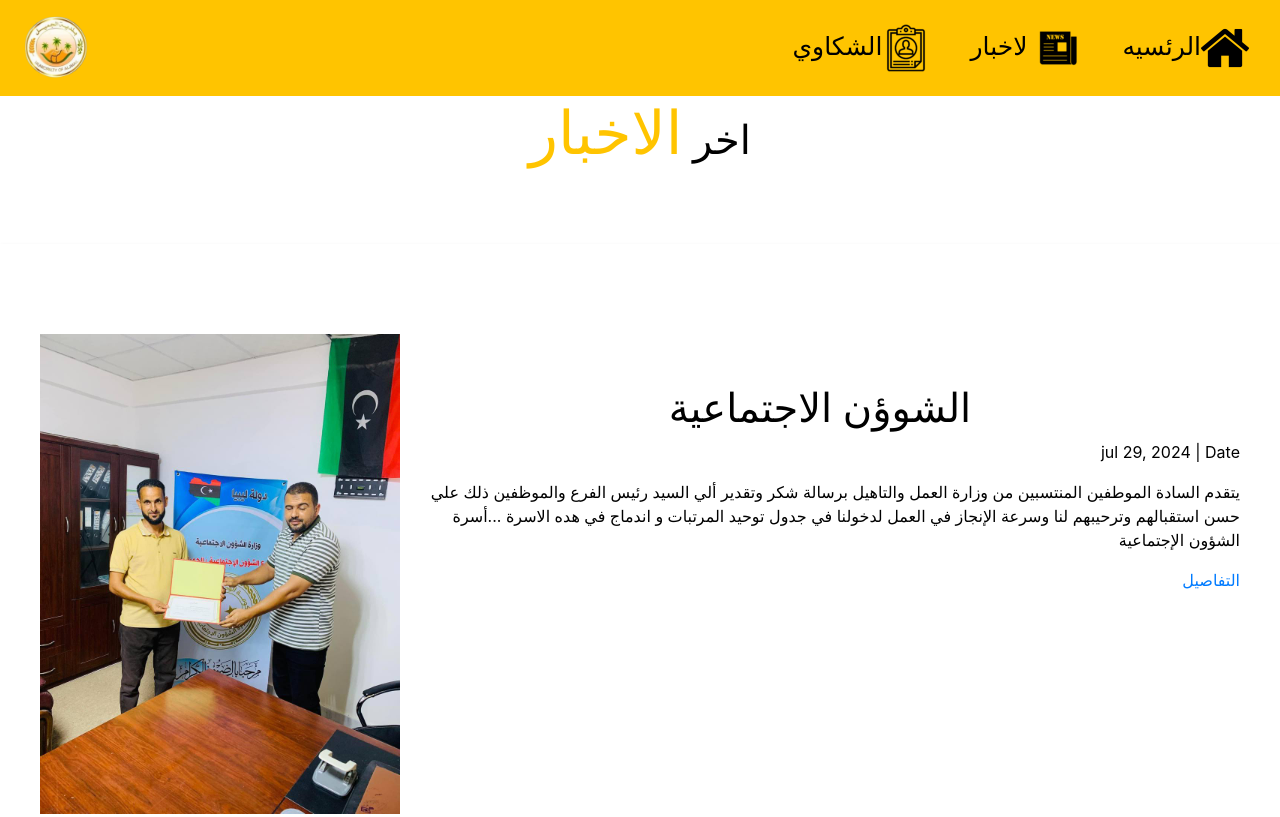
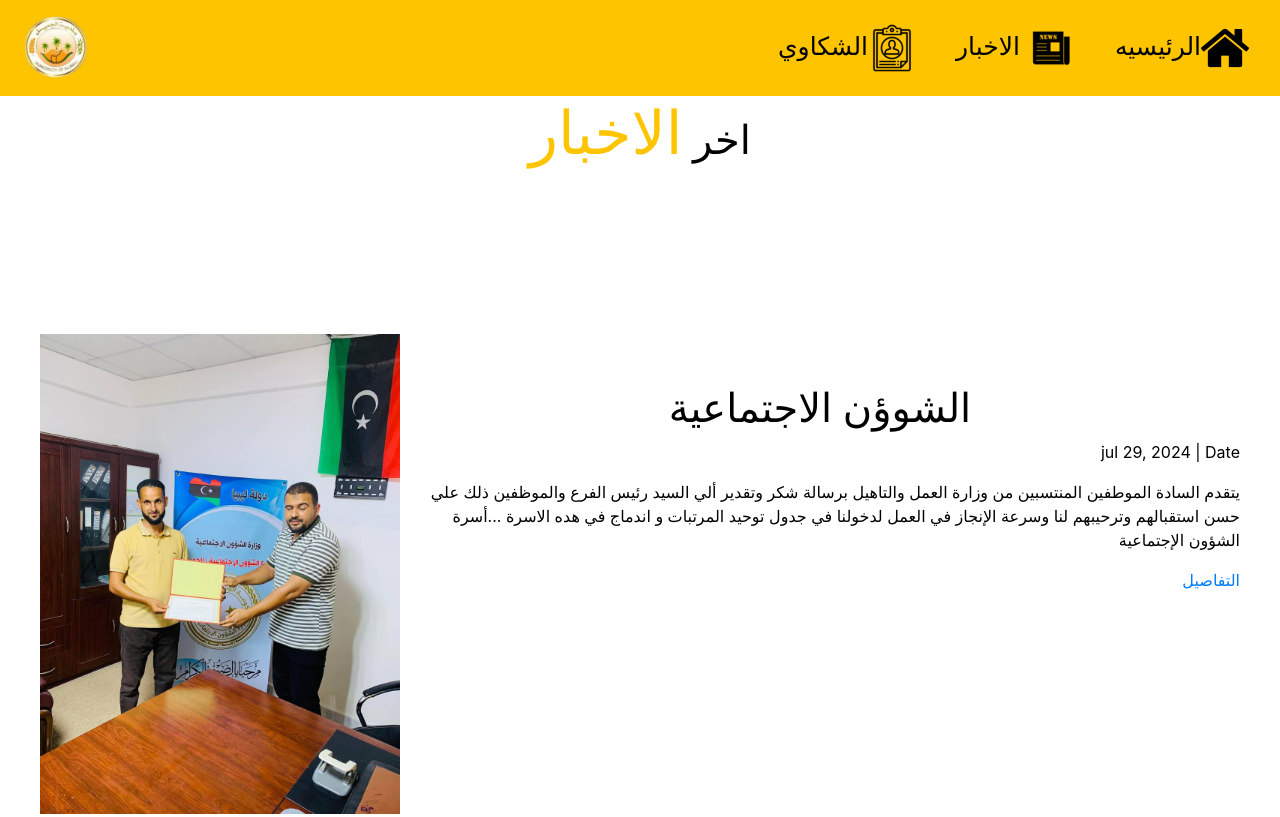
Before and after one commit to waseem337/AL-_-jamil-_-Municipality, a plain HTML site: page demo.html in a window 1280 px wide. Shown: the top 817 px of the page. Drawn offline with nearby package versions, Linux system fonts and the light colour scheme.

Commit message:
Update demo.html

```diff
--- a/demo.html
+++ b/demo.html
@@ -26,8 +26,8 @@
               </button>
             <ul class="list">
                 <li class="nav-itm"><a href="demo.1.html">الشكاوي<img src="img/0ز1.png" alt=""></a></li>
-                <li class="nav-itm"><a href="demo.html">لاخبار <img src="img/0ز2.png" alt=""></a></li>
-                <li class="nav-itm"><a href="index.html">الرئسيه<img src="img/0ز3.png" alt=""></a></li>
+                <li class="nav-itm"><a href="demo.html">الاخبار <img src="img/0ز2.png" alt=""></a></li>
+                <li class="nav-itm"><a href="index.html">الرئيسيه<img src="img/0ز3.png" alt=""></a></li>
              </ul>
         </nav>
         <h1 class="break">اخر <span>الاخبار</span></h1><br><br>
```
